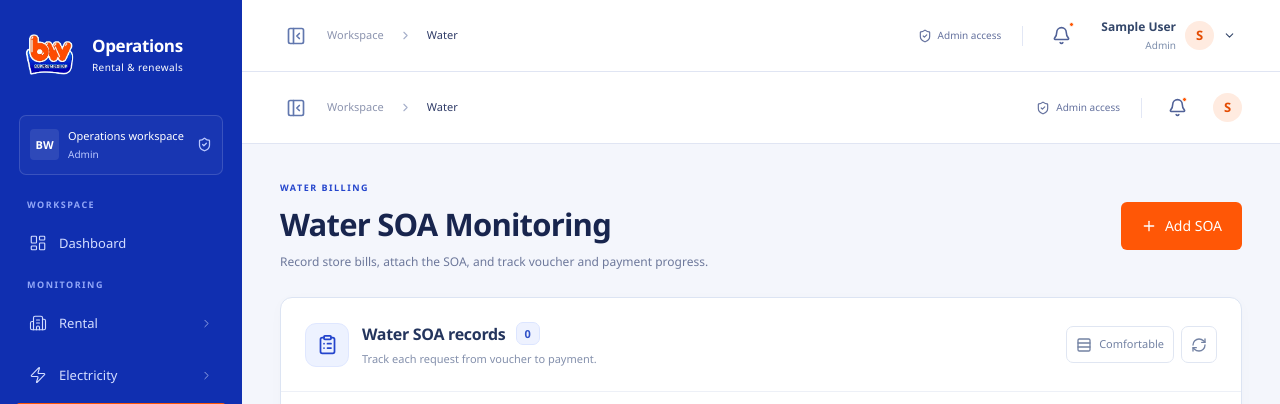
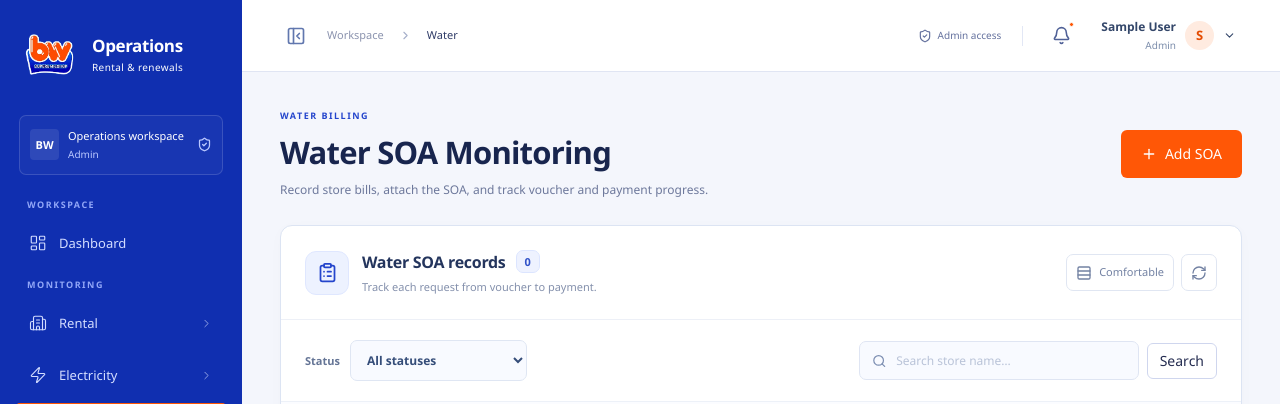
Before and after one commit to SurfingPanda/StoreLedger, a Laravel app: page /water in a window 1280 px wide. Shown: the top 404 px of the page. Run offline with Laravel 12, Linux system fonts and the light colour scheme; the visitor is signed in with stand-in values (Sample User, id 1); data that the repository does not hold is empty; style sheets or scripts are compiled from the project's sources; some libraries are stand-ins or nearby versions.

Commit message:
fix conflict and tsconfig

```diff
--- a/resources/js/pages/workspace.tsx
+++ b/resources/js/pages/workspace.tsx
@@ -87,8 +87,7 @@ export default function Workspace({ data }: { data: AppData }) {
     </aside>
 
     <div className="admin-body">
-      <header className="admin-topbar"><div className="breadcrumb"><button className="desktop-sidebar-toggle" onClick={toggleSidebar} aria-label={collapsed ? 'Expand sidebar' : 'Minimize sidebar'} aria-expanded={!collapsed} title={collapsed ? 'Expand sidebar' : 'Minimize sidebar'}>{collapsed ? <PanelLeftOpen size={20} /> : <PanelLeftClose size={20} />}</button><button className="mobile-menu" aria-label="Open navigation" onClick={() => setSidebar(true)}><Menu size={21} /></button><span>Workspace</span><ChevronRight size={13} /><strong>{data.page === 'settings' ? 'Settings' : data.page === 'internet-soa' ? 'Internet SOA Monitoring' : active === 'All modules' ? 'Dashboard' : active}</strong></div><div className="topbar-actions"><span className="admin-access"><ShieldCheck size={14} />{roleLabel} access</span><span className="topbar-separator" /><WorkspaceMenus data={data} roleLabel={roleLabel} busy={busy} logout={logout} sample={sample} read={read} markRead={() => setRead(true)} /></div></header>
-      <header className="admin-topbar"><div className="breadcrumb"><button className="desktop-sidebar-toggle" onClick={toggleSidebar} aria-label={collapsed ? 'Expand sidebar' : 'Minimize sidebar'} aria-expanded={!collapsed} title={collapsed ? 'Expand sidebar' : 'Minimize sidebar'}>{collapsed ? <PanelLeftOpen size={20} /> : <PanelLeftClose size={20} />}</button><button className="mobile-menu" aria-label="Open navigation" onClick={() => setSidebar(true)}><Menu size={21} /></button><span>Workspace</span><ChevronRight size={13} /><strong>{data.page === 'settings' ? 'Settings' : (data.page === 'internet-soa' || data.page === 'internet-voucher') ? 'Internet SOA Monitoring' : active === 'All modules' ? 'Dashboard' : active}</strong></div><div className="topbar-actions"><span className="admin-access"><ShieldCheck size={14} />{roleLabel} access</span><span className="topbar-separator" /><button className="notification-button" aria-label="Open notification preview" onClick={() => setNotifications(true)}><Bell size={19} />{sample && !read && <span />}</button><span className="topbar-avatar">{name.slice(0, 1).toUpperCase()}</span></div></header>
+      <header className="admin-topbar"><div className="breadcrumb"><button className="desktop-sidebar-toggle" onClick={toggleSidebar} aria-label={collapsed ? 'Expand sidebar' : 'Minimize sidebar'} aria-expanded={!collapsed} title={collapsed ? 'Expand sidebar' : 'Minimize sidebar'}>{collapsed ? <PanelLeftOpen size={20} /> : <PanelLeftClose size={20} />}</button><button className="mobile-menu" aria-label="Open navigation" onClick={() => setSidebar(true)}><Menu size={21} /></button><span>Workspace</span><ChevronRight size={13} /><strong>{data.page === 'settings' ? 'Settings' : (data.page === 'internet-soa' || data.page === 'internet-voucher') ? 'Internet SOA Monitoring' : active === 'All modules' ? 'Dashboard' : active}</strong></div><div className="topbar-actions"><span className="admin-access"><ShieldCheck size={14} />{roleLabel} access</span><span className="topbar-separator" /><WorkspaceMenus data={data} roleLabel={roleLabel} busy={busy} logout={logout} sample={sample} read={read} markRead={() => setRead(true)} /></div></header>
       <main className="admin-content">
         {data.page === 'settings' ? <NotificationSettings data={data} /> : ['pos-voucher', 'internet-voucher', 'water-voucher', 'electricity-voucher', 'rental-voucher'].includes(data.page) ? <PosVoucher key={data.page} data={data} /> : ['utak-pos', 'internet-soa', 'water', 'electricity', 'rental'].includes(data.page) ? <PosRenewals key={data.page} data={data} /> : <>
         <div className="dashboard-heading"><div><p className="dashboard-kicker">THE BIG PICTURE</p><h1>{active === 'All modules' ? `Good to see you, ${name}.` : `${active} overview.`}</h1><p>Keep an eye on your dues. Keep every payment moving.</p></div><div className="dashboard-date"><span>{new Date().toLocaleDateString('en-PH', { weekday: 'long', month: 'long', day: 'numeric', year: 'numeric' })}</span><label><SlidersHorizontal size={14} /><select aria-label="Dashboard due date range" value={period} onChange={event => setPeriod(event.target.value)}><option value="30">Due within ±30 days</option><option value="90">Due within ±90 days</option><option value="all">All due dates</option></select></label></div></div>
--- a/tsconfig.json
+++ b/tsconfig.json
@@ -10,8 +10,7 @@
     "noEmit": true,
     "esModuleInterop": true,
     "resolveJsonModule": true,
-    "baseUrl": ".",
-    "paths": { "@/*": ["resources/js/*"] },
+    "paths": { "@/*": ["./resources/js/*"] },
     "types": ["vite/client"]
   },
   "include": ["resources/js/**/*.ts", "resources/js/**/*.tsx", "vite.config.ts"]
```
